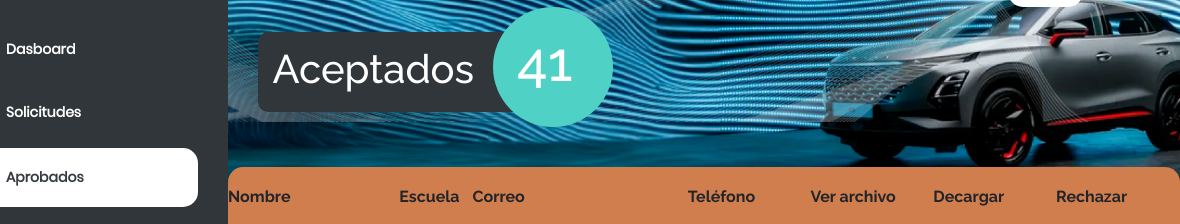
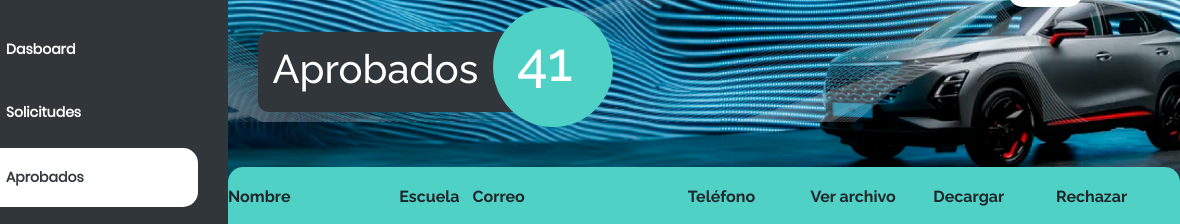
Before and after one commit to JonathanMtzGtz/Regional-Artist, a plain HTML site: page dashboard.html in a window 1280 px wide. Shown: the part 108-332 px from the top of the page, 100-1280 px from the left. Drawn offline with Linux system fonts and the light colour scheme.

Commit message:
fix texts

```diff
--- a/css/styles.css
+++ b/css/styles.css
@@ -240,13 +240,10 @@ body {
 }
 
    .tabla-title{ /*  barra de la tabla  */
-    background-color: #D17E4F;
+    background-color: 4FD1C5;
     border-radius: 20px;
     height: 60px;
-
-
     border-collapse: collapse;
-
 
    }
 
--- a/dashboard.html
+++ b/dashboard.html
@@ -94,7 +94,7 @@
                 <div class="card-hero">
                     <div class=" text-card-dasboard">
 
-                            <h1 class="text-white">Aceptados</h1>
+                            <h1 class="text-white">Aprobados</h1>
                             <div class="contador">
                                 <div class="text-contador">
                                     <h1 style="font-size: 55px;">
```
Also changed, not shown: index.html (+1 -1 lines).
